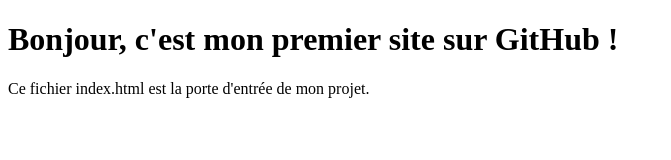
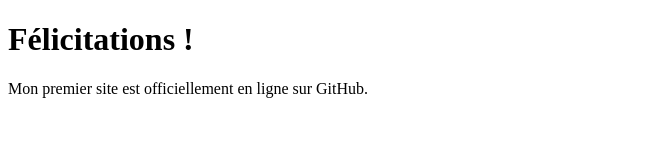
Before and after one commit to delouisaudeabbe-boop/MONSITE, a plain HTML site: page index.html in a window 1280 px wide. Shown: the whole page, without its empty margins (0-671 px from the left). Drawn offline with Linux system fonts and the light colour scheme.

Commit message:
Update index.html

```diff
--- a/index.html
+++ b/index.html
@@ -1,10 +1,11 @@
 <!DOCTYPE html>
-<html>
+<html lang="fr">
 <head>
+    <meta charset="UTF-8">
     <title>Mon Site</title>
 </head>
 <body>
-    <h1>Bonjour, c'est mon premier site sur GitHub !</h1>
-    <p>Ce fichier index.html est la porte d'entrée de mon projet.</p>
+    <h1>Félicitations !</h1>
+    <p>Mon premier site est officiellement en ligne sur GitHub.</p>
 </body>
 </html>
```
